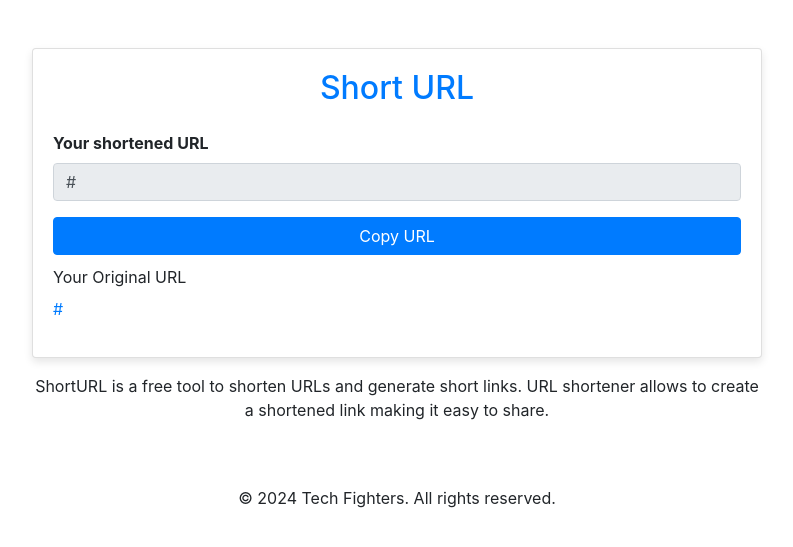
After one commit to RealBinaryGuru/url-shorten, a Flask app: template app/templates/output.html in a window 1280 px wide. The commit adds this page. Shown: the top 547 px of the page, without its empty margins (243-1036 px from the left). Run offline with Flask 3, Linux system fonts and the light colour scheme; the template is opened without the code that fills it: most values are stand-ins (such as "Sample title", 1, 10 or a date in 2020); some libraries are stand-ins or nearby versions.

Commit message:
fixed: output link and handle the error

```diff
--- a/app/templates/styles.css
+++ b/app/static/styles.css
@@ -38,3 +38,7 @@ h2 {
 .alert-info p {
     margin: 0;
 }
+
+.long-url {
+    margin-top: 10px;
+}
--- /dev/null
+++ b/app/templates/output.html
@@ -0,0 +1,51 @@
+<!DOCTYPE html>
+<html lang="en">
+<head>
+    <meta charset="UTF-8">
+    <meta name="viewport" content="width=device-width, initial-scale=1.0">
+    <title>Short URL</title>
+    <link rel="stylesheet" href="{{ url_for('static', filename='styles.css') }}">
+    <link href="https://maxcdn.bootstrapcdn.com/bootstrap/4.5.2/css/bootstrap.min.css" rel="stylesheet">
+</head>
+<body>
+    <div class="container">
+        <div class="row justify-content-center">
+            <div class="col-md-8">
+                <div class="card mt-5">
+                    <div class="card-body">
+                        <h2 class="text-center mb-4">Short URL</h2>
+                        <form method="get" action="{{ url_for('main.index') }}">
+                                <div class="form-group">
+                                    <label for="original_url">Your shortened URL</label>
+                                    <input type="text" id="short_url" name="original_url" value="{{ short_url }}" readonly class="form-control" >
+                                </div>
+                                <button type="button" class="btn btn-primary btn-block" onclick="copyToClipboard()">Copy URL</button>
+                                <div class="long-url">
+                                    <label for="original_url">Your Original URL</label>
+                                    <p><a href="{{ original_url }}" target="_blank">{{ original_url }}</a></p>
+                                </div>
+                        </form>
+                    </div>
+                </div>
+                <p class="text-center mt-3">
+                    ShortURL is a free tool to shorten URLs and generate short links. URL shortener allows to create a shortened link making it easy to share.
+                </p>
+            </div>
+        </div>
+        <div class="row justify-content-center mt-5">
+            <div class="col-md-8 text-center">
+                <p class="copyright">© 2024 Tech Fighters. All rights reserved.</p>
+            </div>
+        </div>
+    </div>
+</body>
+<script>
+    function copyToClipboard() {
+        var copyText = document.getElementById("short_url");
+        copyText.select();
+        copyText.setSelectionRange(0, 99999);
+        document.execCommand("copy");
+        alert("Copied the URL: " + copyText.value);
+    }
+</script>
+</html>
--- a/app/utils.py
+++ b/app/utils.py
@@ -21,7 +21,7 @@ class urlShortener():
         except requests.exceptions.ReadTimeout:
             return "Error: The request timed out. Please try again later."
         except Exception as e:
-            return "An error occurred creating the short URL"
+            return "An error occurred. Please check your original URLs and try again later."
 
     def get_original_url(self, short_url):
         return self.url_mapping.get(short_url)
```
Also changed, not shown: app/routes.py (+8 -1 lines).
